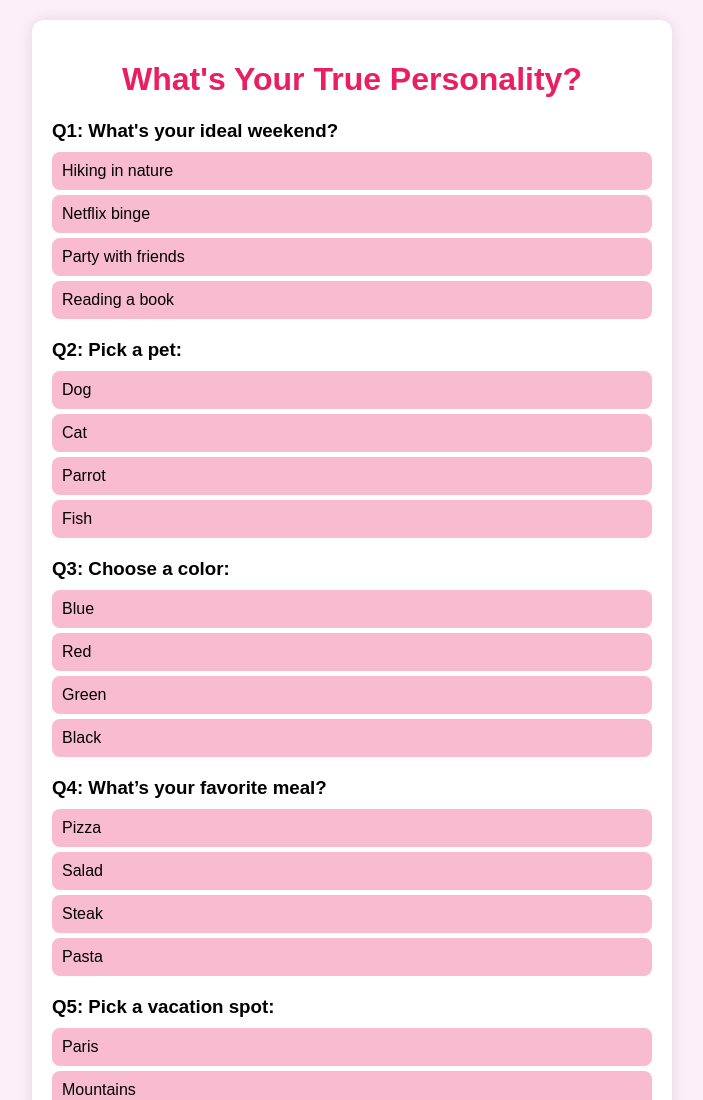
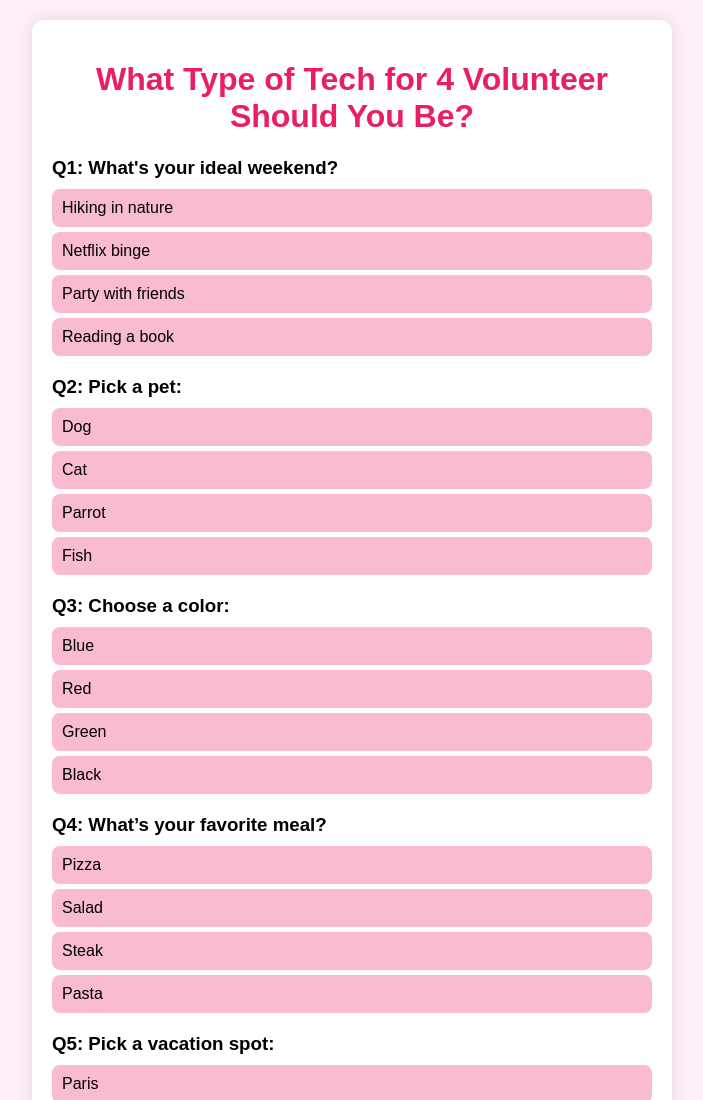
Before and after one commit to caiden-scott/TechFor4Quiz, a plain HTML site: page index.html in a window 1280 px wide. Shown: the top 1100 px of the page, without its empty margins (288-991 px from the left). Drawn offline with Linux system fonts and the light colour scheme.

Commit message:
Update index.html

```diff
--- a/index.html
+++ b/index.html
@@ -2,7 +2,7 @@
 <html lang="en">
 <head>
   <meta charset="UTF-8">
-  <title>Buzzfeed Style Personality Quiz</title>
+  <title>Tech for 4 Volunteer Type Quiz</title>
   <style>
     body {
       font-family: Arial, sans-serif;
@@ -66,7 +66,7 @@
 <body>
 
 <div class="quiz-container">
-  <h1>What's Your True Personality?</h1>
+  <h1>What Type of Tech for 4 Volunteer Should You Be?</h1>
   <form id="quizForm">
     <!-- Questions will be inserted here by JavaScript -->
   </form>
```
